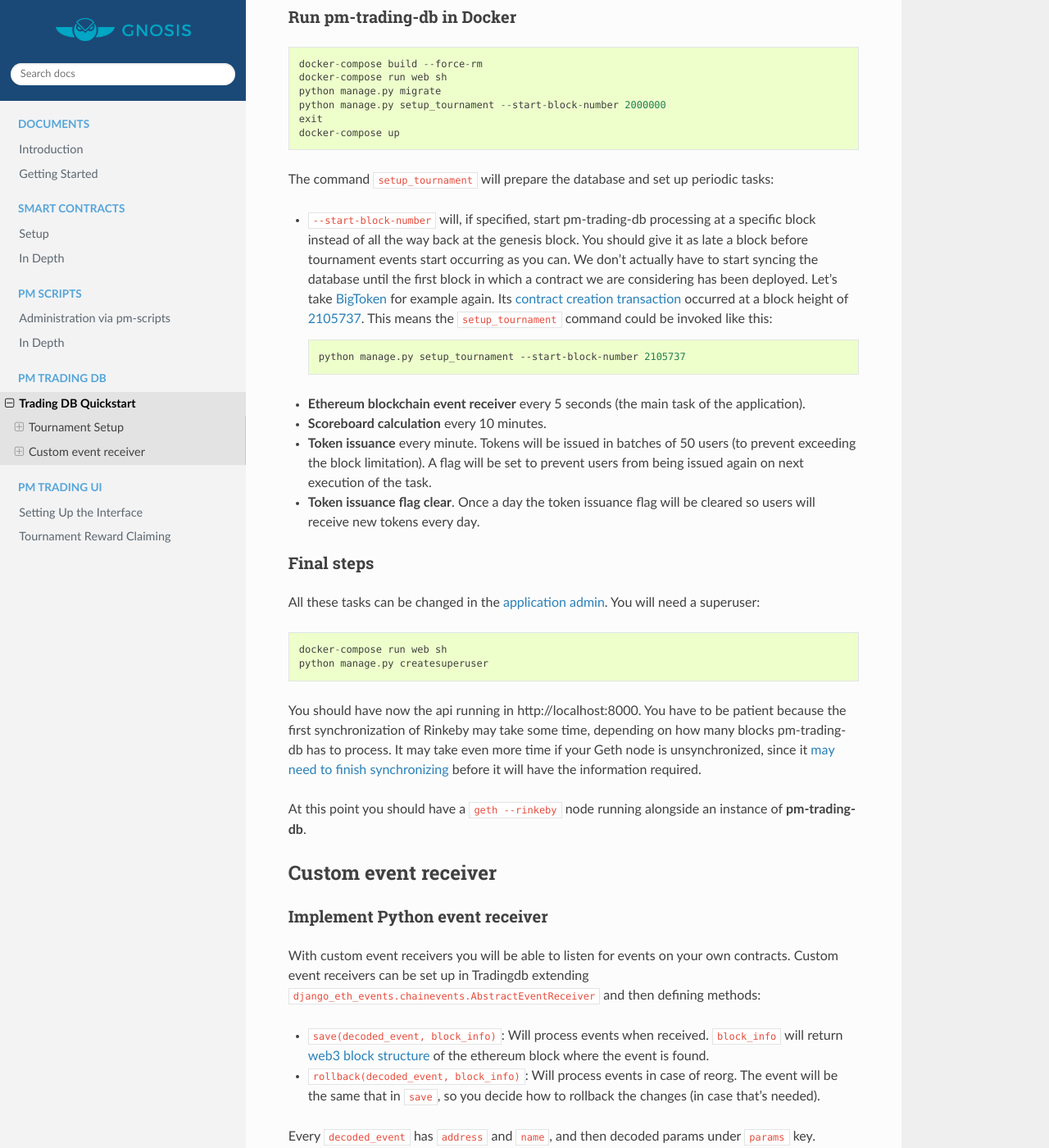
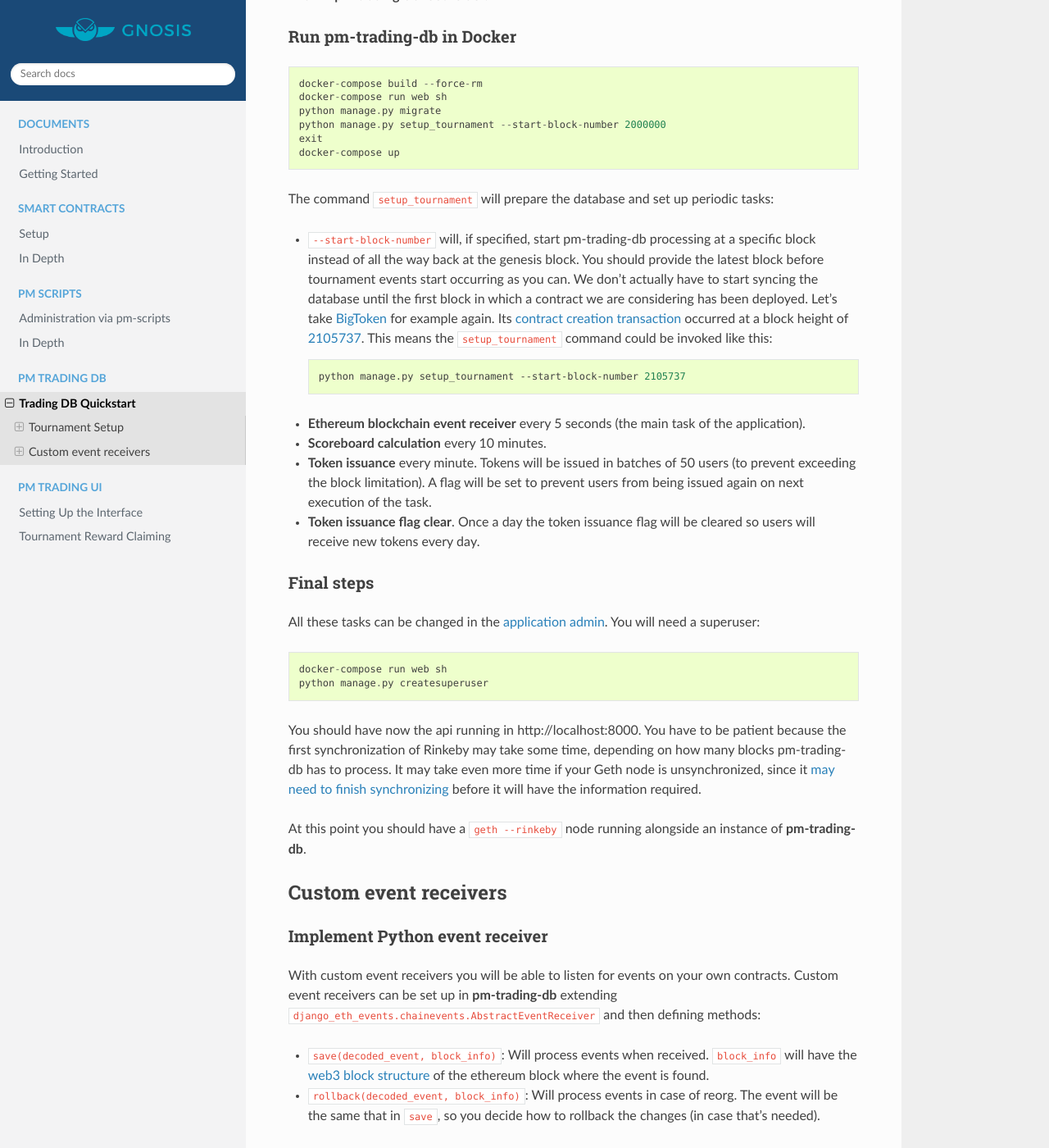
Before and after one commit to uivlis/conditional-tokens, a Sphinx documentation site: the page built from source/pm-trading-db.md, in a window 1280 px wide and 1400 px high, scrolled down 1713 px. Shown: the whole window at 82% size. Built offline with Sphinx 7.4.7 and the Read the Docs theme 2.0.0, drawn with Linux system fonts in a browser that asks for light colours; some of the changed text lies outside the part shown.

Commit message:
Fix typos

````diff
--- a/source/pm-trading-db.md
+++ b/source/pm-trading-db.md
@@ -69,7 +69,7 @@ docker-compose up
 ```
 
 The command `setup_tournament` will prepare the database and set up periodic tasks:
-  - `--start-block-number` will, if specified, start pm-trading-db processing at a specific block instead of all the way back at the genesis block. You should give it as late a block before tournament events start occurring as you can. We don't actually have to start syncing the database until the first block in which a contract we are considering has been deployed. Let's take [BigToken](https://rinkeby.etherscan.io/address/0xd3515609e3231d6c5b049a28d0d09d038b4cfaed) for example again. Its [contract creation transaction](https://rinkeby.etherscan.io/tx/0xaa10a3d8ba2a08ae277eaadd5b876753ac118ede542ae89c25c882eda3766c53) occurred at a block height of [2105737](https://rinkeby.etherscan.io/block/2105737). This means the `setup_tournament` command could be invoked like this:
+  - `--start-block-number` will, if specified, start pm-trading-db processing at a specific block instead of all the way back at the genesis block. You should provide the latest block before tournament events start occurring as you can. We don't actually have to start syncing the database until the first block in which a contract we are considering has been deployed. Let's take [BigToken](https://rinkeby.etherscan.io/address/0xd3515609e3231d6c5b049a28d0d09d038b4cfaed) for example again. Its [contract creation transaction](https://rinkeby.etherscan.io/tx/0xaa10a3d8ba2a08ae277eaadd5b876753ac118ede542ae89c25c882eda3766c53) occurred at a block height of [2105737](https://rinkeby.etherscan.io/block/2105737). This means the `setup_tournament` command could be invoked like this:
     ```sh
     python manage.py setup_tournament --start-block-number 2105737
     ```
@@ -95,11 +95,11 @@ first synchronization of Rinkeby may take some time, depending on how many block
 
 At this point you should have a `geth --rinkeby` node running alongside an instance of **pm-trading-db**.
 
-## Custom event receiver
+## Custom event receivers
 
 ### Implement Python event receiver
-With custom event receivers you will be able to listen for events on your own contracts. Custom event receivers can be set up in Tradingdb extending `django_eth_events.chainevents.AbstractEventReceiver` and then defining methods:
-  - `save(decoded_event, block_info)`: Will process events when received. `block_info` will return [web3 block structure](https://web3py.readthedocs.io/en/stable/web3.eth.html#web3.eth.Eth.getBlock) of the ethereum block where the event is found.
+With custom event receivers you will be able to listen for events on your own contracts. Custom event receivers can be set up in **pm-trading-db** extending `django_eth_events.chainevents.AbstractEventReceiver` and then defining methods:
+  - `save(decoded_event, block_info)`: Will process events when received. `block_info` will have the [web3 block structure](https://web3py.readthedocs.io/en/stable/web3.eth.html#web3.eth.Eth.getBlock) of the ethereum block where the event is found.
   - `rollback(decoded_event, block_info)`: Will process events in case of reorg. The event will be the same that in `save`, so you decide how to rollback the changes (in case that's needed).
 
 Every `decoded_event` has `address` and `name`, and then decoded params under `params` key. `address` is always lowercase without `0x`. Example of event:
@@ -144,10 +144,10 @@ class TestEventReceiver(AbstractEventReceiver):
 ```
 
 ### Add contract ABI
-If you want to listen events for your **own contract**, you need to add the **json ABI** to **tradingdb/chainevents/abis/** folder.
+If you want to listen events for your **own contract**, you need to add the **json ABI** to **tradingdb/chainevents/abis/** folder to make pm-trading-db capable of decoding the events.
 
 Then you need to configure your receiver before starting **pm-tradingdb** for the first time. Go to **config/settings/olympia.py** and add your event receiver as a Python dictionary. Required fields are:
-  - **ADDRESSES**: Address of the contract/s to the events to be listened to.
+  - **ADDRESSES**: List addresses of the contracts to be watched for events. If you need to watch one single address, use a one element list.
   - **EVENT_ABI**: ABI of your custom contract (used to decode the events).
   - **EVENT_DATA_RECEIVER**: Absolute python import path for the custom event receiver class.
   - **NAME**: Name of the receiver, just don't use same name that another receiver.
````
Also changed, not shown: other parts of source/pm-trading-db.md (+1 -1 lines).
